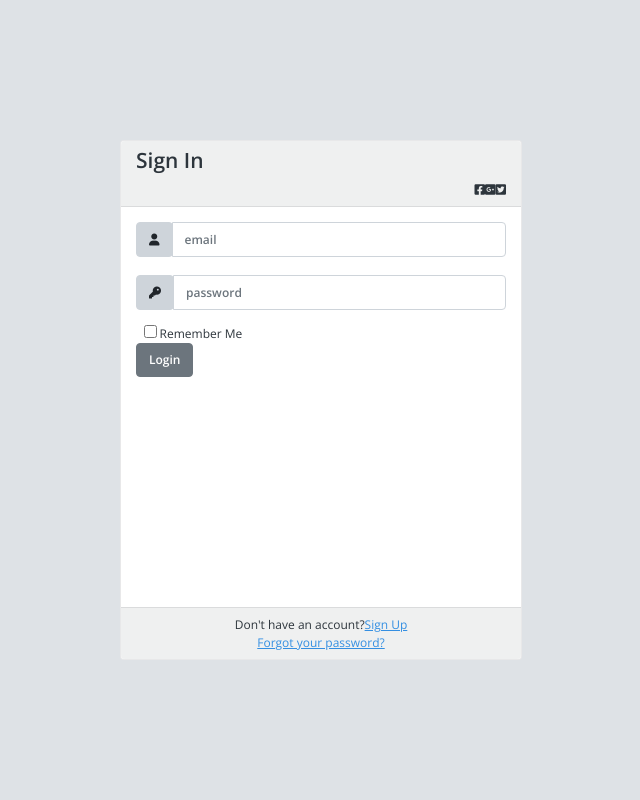
After one commit to AZdevloper/Library-Management-System-, a PHP site: page /sign_in.php in a window 1280 px wide. The commit adds this page. Shown: the whole page, without its empty margins (319-959 px from the left). Run offline with PHP 8.4, Linux system fonts and the light colour scheme.

Commit message:
add sign in featur

```diff
--- a/connexion.php
+++ b/connexion.php
@@ -9,17 +9,17 @@
                 $conn = new PDO("mysql:host=$servername;dbname=$database", $username, $password);
                 //On définit le mode d'erreur de PDO sur Exception
                 $conn->setAttribute(PDO::ATTR_ERRMODE, PDO::ERRMODE_EXCEPTION);
-                echo 'Connexion réussie';
-                $sql ="SELECT * FROM `book` WHERE 1";
-                $result = $conn->query($sql);
 
-                   foreach( $result as $row ) {
+                // $sql ="SELECT * FROM `book` WHERE 1";
+                // $result = $conn->query($sql);
 
-                    echo "<pre>";
-                         var_dump($row);
-                    echo "</pre>";
+                //    foreach( $result as $row ) {
 
-                   }
+                //     echo "<pre>";
+                //          var_dump($row);
+                //     echo "</pre>";
+
+                //    }
             }
 
             /*On capture les exceptions si une exception est lancée et on affiche
--- /dev/null
+++ b/sign_in.php
@@ -0,0 +1,101 @@
+<?php
+	session_start();
+    include('connexion.php');
+
+    if( $_SERVER['REQUEST_METHOD'] == "POST" ){
+
+		// collecte data from user
+
+		$email      = $_POST['email'];
+		$password   = $_POST['password'];
+
+		if (!empty($password) && !empty($email)) {
+
+		$sql = "SELECT * FROM users  WHERE email ='$email' AND password = '$password' limit 1 ";
+
+		$result =  $conn->query($sql);
+		   foreach( $result as $row ) {
+
+
+					if ( $row) {
+						echo 'access to bd';
+						$_SESSION['con'] = 'success' ;
+						header("Location: index.php");
+					}
+
+                   }
+
+
+	}
+}
+?>
+<!DOCTYPE html>
+<html lang="en">
+<head>
+    <meta charset="UTF-8">
+    <meta http-equiv="X-UA-Compatible" content="IE=edge">
+    <meta name="viewport" content="width=device-width, initial-scale=1.0">
+    <title>Sign In</title>
+
+	<!-- ================== BEGIN core-css ================== -->
+	<link href="https://fonts.googleapis.com/css?family=Open+Sans:300,400,600,700" rel="stylesheet" />
+	<link href="assets/css/vendor.min.css" rel="stylesheet" />
+	<link href="assets/css/default/app.min.css" rel="stylesheet" />
+	<!-- ================== END core-css ================== -->
+</head>
+<body class=" d-flex justify-content-center align-items-center">
+
+<div class="container">
+	<div class="d-flex justify-content-center ">
+		<div class="card">
+			<div class="card-header ">
+				<h3>Sign In</h3>
+				<div class="d-flex justify-content-end social_icon">
+					<span><i class="fab fa-facebook-square"></i></span>
+					<span><i class="fab fa-google-plus-square"></i></span>
+					<span><i class="fab fa-twitter-square"></i></span>
+				</div>
+			</div>
+			<div class="card-body h-400px w-400px">
+				<form method="post" action="sign_in.php">
+					<div class="input-group form-group">
+						<div class="input-group-prepend ">
+							<label for="username" >
+                                <span class="input-group-text h-35px" ><i class="fas fa-user" ></i></span>
+                            </label>
+						</div>
+						<input type="text" class="form-control h-35px" placeholder="email"  name="email">
+
+					</div> <br>
+					<div class="input-group form-group">
+						<label for="password" >
+							<span class="input-group-text h-35px"><i class="fas fa-key"></i></span>
+						</label>
+						<input type="password" class="form-control h-35px" placeholder="password" name="password">
+					</div>
+					<div class=" mt-3 mx-2  remember">
+						<input type="checkbox"  > Remember Me
+					</div>
+					<div class="form-group">
+						<input type="submit" value="Login" class="btn btn-gray login_btn">
+					</div>
+				</form>
+			</div>
+			<div class="card-footer">
+				<div class="d-flex justify-content-center links">
+					Don't have an account?<a href="sign_up.php">Sign Up</a>
+				</div>
+				<div class="d-flex justify-content-center">
+					<a href="#">Forgot your password?</a>
+				</div>
+			</div>
+		</div>
+	</div>
+</div>
+
+		<!-- ================== BEGIN core-js ================== -->
+        <script src="assets/js/vendor.min.js"></script>
+        <script src="assets/js/app.min.js"></script>
+        <!-- ================== END core-js ================== -->
+</body>
+</html>
```
Also changed, not shown: index.php (+25 -4 lines), scripts.php (+25 -2 lines).
